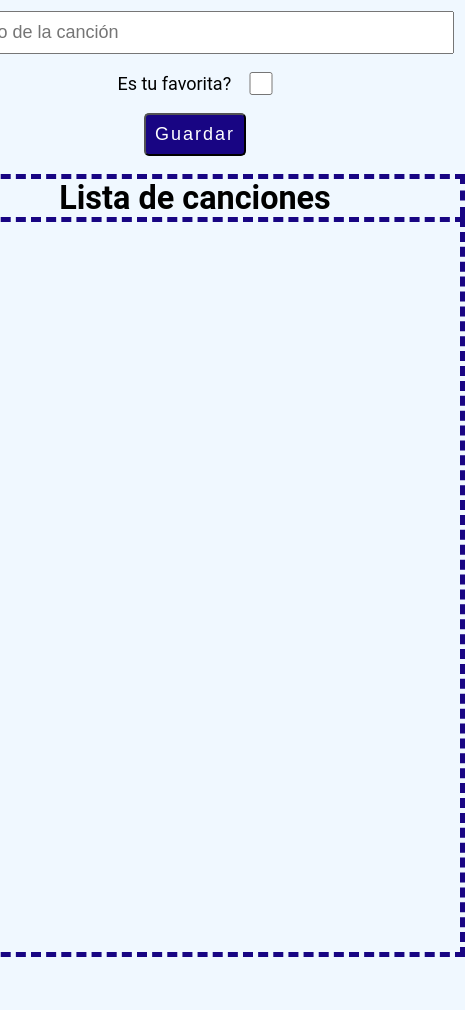
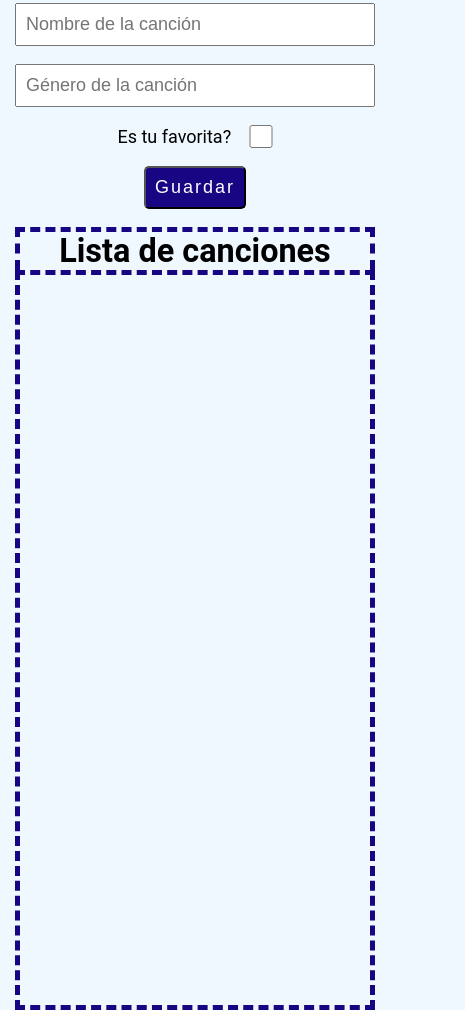
Before and after one commit to bonnce/PWA-test, a plain HTML site: page index.html in a window 390 px wide. Shown: the part 564-1574 px from the top of the page, 465 px wide, since content can reach past the window. Before the commit the page ends 1521 px from the top, so only its background shows below. Drawn offline with Linux system fonts and the light colour scheme.

Commit message:
responsive

```diff
--- a/style.css
+++ b/style.css
@@ -8,11 +8,18 @@
     padding:0;
 }
 
+
 body{
     background-color: aliceblue;
     display: flex;
     justify-content: center;
     align-items: center;
+}
+
+#col2{
+    display: flex;
+    flex-direction: column;
+    align-items: stretch;
 }
 
 #main{
@@ -33,7 +40,6 @@ body{
     border-top: 5px dashed var(--dark-blue);
     border-left: 5px dashed var(--dark-blue);
     border-right: 5px dashed var(--dark-blue);
-
 }
 
 #col2 div{
@@ -136,3 +142,13 @@ input[type=submit]:hover{
 input[type=submit]:active{
     background-color: cyan;
 }
+
+
+@media (max-width: 950px) {
+    #col1,#col2{
+        width: 90%;
+    }
+    #col2 div{
+        width: auto;
+    }
+}
```
